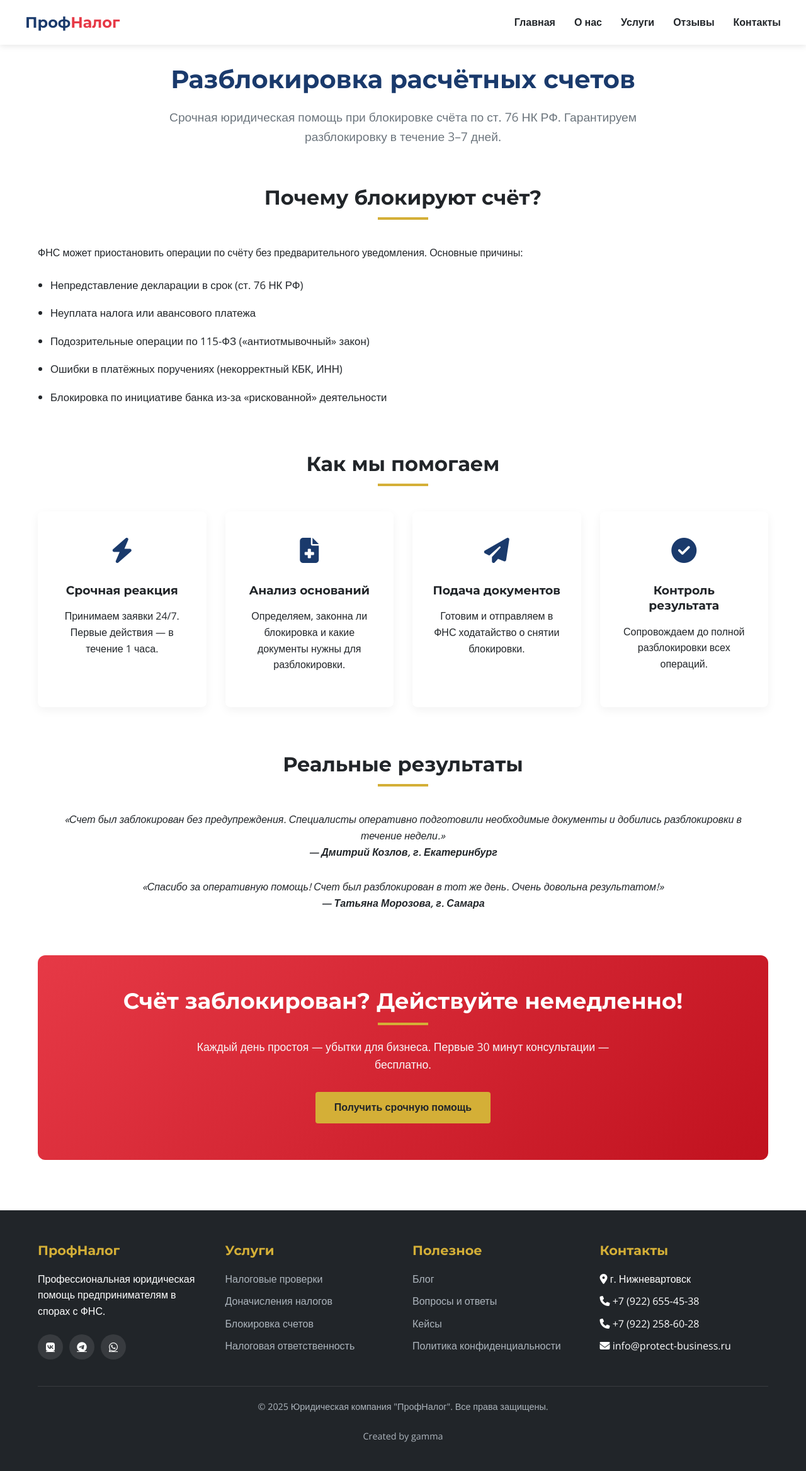
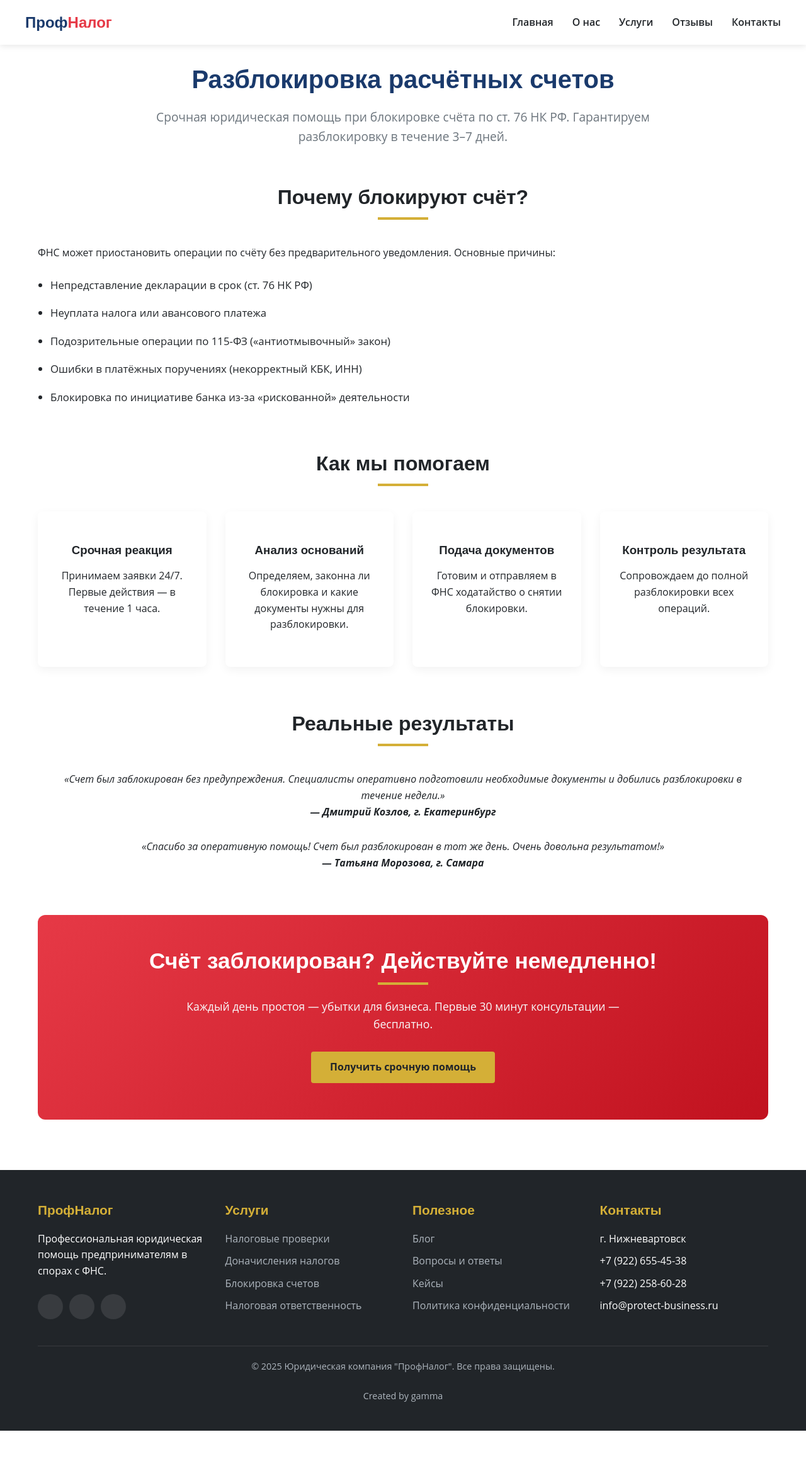
Before and after one commit to unlucky666god/ProfNalog, a Flask app: page /blokirovka-schetov in a window 1280 px wide. Shown: the whole page at 63% size. After the commit the page ends 2272 px from the top, so only its background shows below. Run offline with Flask 3, Linux system fonts and the light colour scheme; some libraries are stand-ins or nearby versions.

Commit message:
Update base.html

```diff
--- a/templates/base.html
+++ b/templates/base.html
@@ -46,10 +46,6 @@
     <link rel="canonical" href="http://xn--80agxgedci1b.xn--p1acf/">
 
     <!-- Стили и шрифты -->
-    <link rel="stylesheet" href="https://cdnjs.cloudflare.com/ajax/libs/font-awesome/6.4.0/css/all.min.css">
-    <link
-        href="https://fonts.googleapis.com/css2?family=Montserrat:wght@400;500;600;700&family=Open+Sans:wght@400;600&display=swap"
-        rel="stylesheet">
     <link rel="stylesheet" href="/static/css/styles.css">
     {% block headPlace %}{% endblock %}
 
```
